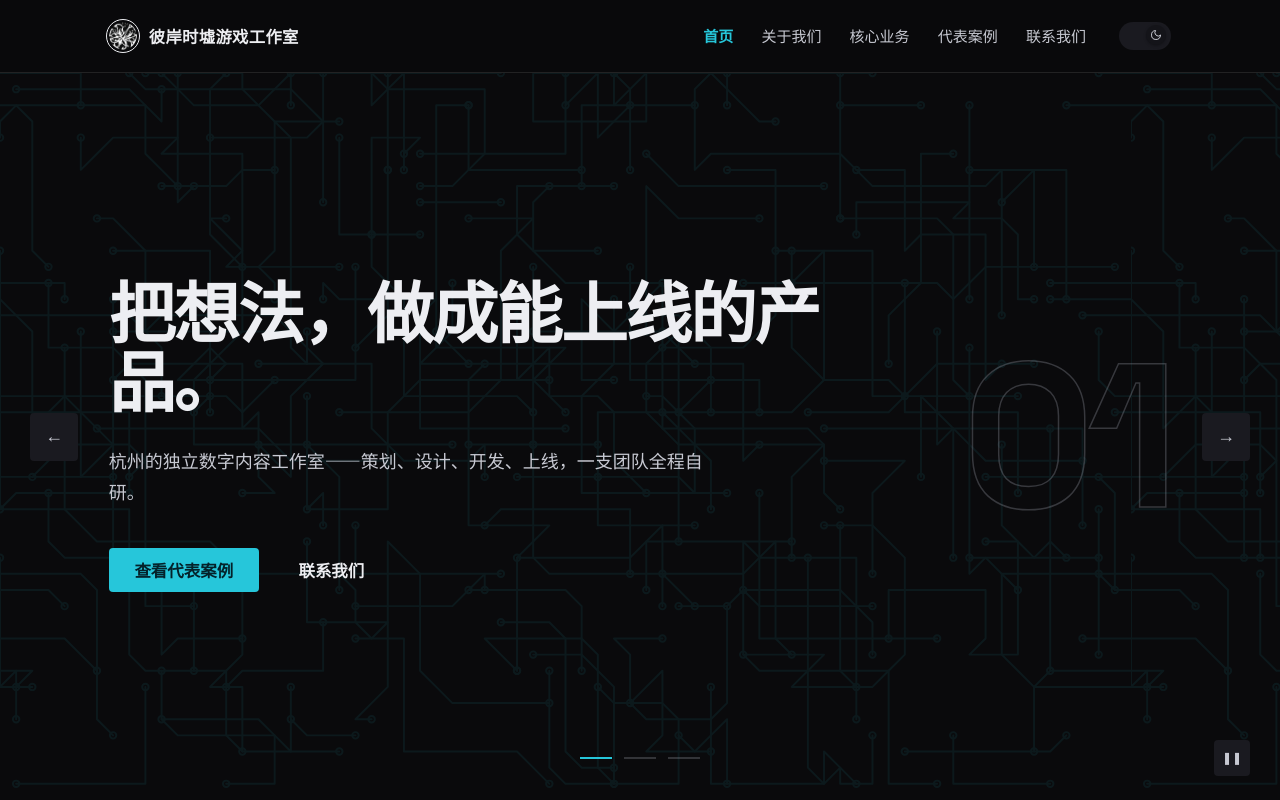
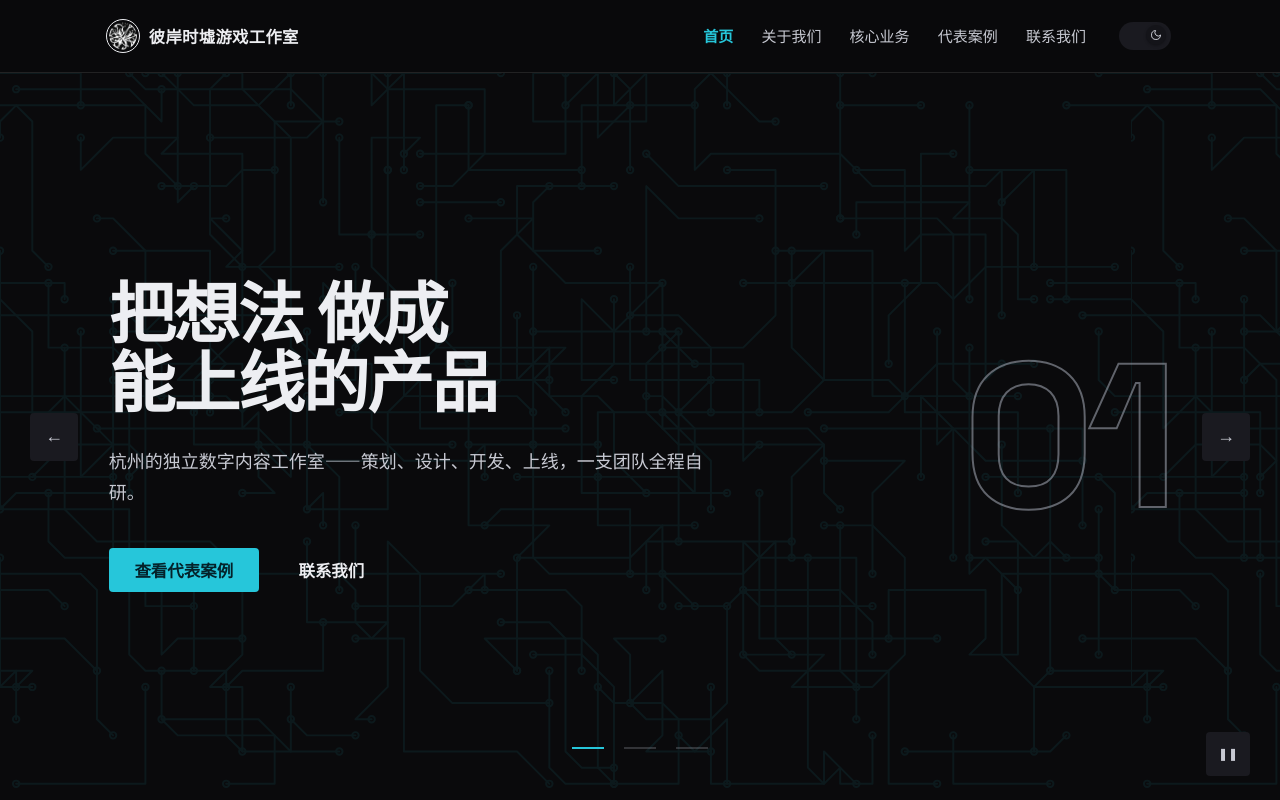
Before and after one commit to Brian-Qi/briandolph-company, a Vue app: page / in a window 1280 px wide. Shown: the top 800 px of the page. Built offline with nearby package versions, Linux system fonts and the light colour scheme.

Commit message:
chore(a11y/layout): 修复标题层级跳级(h1→h3改h2)、可点区域到 44px(指示点/暂停/导航/主题开关)、大序号对比度(浅色纯青)、标题平衡换行+去标点

```diff
--- a/src/components/HeroCarousel.vue
+++ b/src/components/HeroCarousel.vue
@@ -72,21 +72,21 @@ import { ref, computed, onMounted, onBeforeUnmount } from 'vue'
 
 const slides = [
   {
-    title: '把想法，做成能上线的产品。',
+    title: '把想法 做成能上线的产品',
     sub: '杭州的独立数字内容工作室——策划、设计、开发、上线，一支团队全程自研。',
     cta: '查看代表案例', to: '/works',
     cta2: '联系我们', to2: '/contact',
     tab: '关于我们'
   },
   {
-    title: '小而完整，全程负责。',
+    title: '小而完整 全程负责',
     sub: '一支团队从需求走到上线，不外包、不转包，交付可用、可维护。',
     cta: '了解合作流程', to: '/services',
     cta2: '联系我们', to2: '/contact',
     tab: '我们的坚持'
   },
   {
-    title: '把现实搬进可交互的数字孪生。',
+    title: '把现实搬进可交互的数字孪生',
     sub: '面向游戏、展示与仿真场景的 VR 与数字孪生内容制作。',
     cta: '了解能力', to: '/services',
     cta2: '联系我们', to2: '/contact',
@@ -225,7 +225,7 @@ onBeforeUnmount(() => {
   line-height: 0.8;
   letter-spacing: -0.04em;
   color: transparent;
-  -webkit-text-stroke: 1.5px rgba(128, 132, 142, 0.38);
+  -webkit-text-stroke: 2px var(--hero-index);
   user-select: none;
   flex: none;
 }
@@ -238,6 +238,8 @@ onBeforeUnmount(() => {
   line-height: 1.04;
   font-weight: 900;
   letter-spacing: -0.03em;
+  text-wrap: balance;
+  max-inline-size: 14ch;
 }
 .sub {
   margin: 26px 0 0;
@@ -283,8 +285,8 @@ onBeforeUnmount(() => {
 }
 .dot {
   position: relative;
-  width: 36px;
-  height: 24px;
+  width: 44px;
+  height: 44px;
   padding: 0;
   border: 0;
   background: none;
@@ -310,8 +312,8 @@ onBeforeUnmount(() => {
   right: 30px;
   bottom: 24px;
   z-index: 4;
-  width: 36px;
-  height: 36px;
+  width: 44px;
+  height: 44px;
   border-radius: var(--radius);
   display: grid;
   place-items: center;
--- a/src/components/SiteHeader.vue
+++ b/src/components/SiteHeader.vue
@@ -23,18 +23,22 @@
         </li>
         <li class="menu-cta">
           <button class="theme-switch" type="button" :class="{ 'is-light': isLight }" :aria-pressed="String(isLight)" :aria-label="isLight ? '切换到深色' : '切换到浅色'" @click="applyTheme(isLight ? 'dark' : 'light', $event)">
+            <span class="tt-track">
               <span class="knob">
                 <svg v-if="isLight" viewBox="0 0 24 24" fill="none" stroke="currentColor" stroke-width="2" stroke-linecap="round" stroke-linejoin="round" aria-hidden="true"><circle cx="12" cy="12" r="4"/><path d="M12 2v2M12 20v2M4.9 4.9l1.4 1.4M17.7 17.7l1.4 1.4M2 12h2M20 12h2M4.9 19.1l1.4-1.4M17.7 6.3l1.4-1.4"/></svg>
                 <svg v-else viewBox="0 0 24 24" fill="none" stroke="currentColor" stroke-width="2" stroke-linecap="round" stroke-linejoin="round" aria-hidden="true"><path d="M21 12.8A9 9 0 1 1 11.2 3a7 7 0 0 0 9.8 9.8z"/></svg>
+              </span>
             </span>
           </button>
         </li>
       </ul>
 
       <button class="theme-switch top-cta" type="button" :class="{ 'is-light': isLight }" :aria-pressed="String(isLight)" :aria-label="isLight ? '切换到深色' : '切换到浅色'" @click="applyTheme(isLight ? 'dark' : 'light', $event)">
+        <span class="tt-track">
           <span class="knob">
             <svg v-if="isLight" viewBox="0 0 24 24" fill="none" stroke="currentColor" stroke-width="2" stroke-linecap="round" stroke-linejoin="round" aria-hidden="true"><circle cx="12" cy="12" r="4"/><path d="M12 2v2M12 20v2M4.9 4.9l1.4 1.4M17.7 17.7l1.4 1.4M2 12h2M20 12h2M4.9 19.1l1.4-1.4M17.7 6.3l1.4-1.4"/></svg>
             <svg v-else viewBox="0 0 24 24" fill="none" stroke="currentColor" stroke-width="2" stroke-linecap="round" stroke-linejoin="round" aria-hidden="true"><path d="M21 12.8A9 9 0 1 1 11.2 3a7 7 0 0 0 9.8 9.8z"/></svg>
+          </span>
         </span>
       </button>
     </div>
--- a/src/styles/main.css
+++ b/src/styles/main.css
@@ -16,6 +16,7 @@
   --grad: #26c6da;
   --grad-line: #26262e;
   --divider: #26262e;
+  --hero-index: rgba(158, 164, 176, .58);
 
   /* 主题层色（昼夜切换用） */
   --head-bg: rgba(10,10,12,.82);
@@ -55,6 +56,7 @@
   --on-accent: #ffffff;
   --grad-line: #e3e5ea;
   --divider: color-mix(in srgb, var(--accent) 55%, var(--line));
+  --hero-index: var(--accent);
   --head-bg: #ffffff;
   --head-fg: #3b3e48;
   --head-fg-strong: #111318;
@@ -133,34 +135,37 @@ h2.blk-title { font-family: var(--font-display); font-size: clamp(26px, 1.2vw +
 .site-head { position: sticky; top: 0; background: var(--head-bg); backdrop-filter: blur(10px); z-index: 20; }
 .site-head::after { content: ""; display: block; height: var(--head-line-h); background: var(--head-line); }
 .nav { display: flex; align-items: center; height: 72px; gap: clamp(20px, 2.6vw, 40px); }
-.brand { display: flex; align-items: center; gap: 12px; font-weight: 700; letter-spacing: .02em; color: var(--head-fg-strong); }
+.brand { display: flex; align-items: center; gap: 12px; padding: 8px 0; font-weight: 700; letter-spacing: .02em; color: var(--head-fg-strong); }
 .mark { width: 28px; height: 28px; border-radius: 50%; object-fit: cover; display: block; flex: none; outline: 1px solid var(--head-fg-strong); outline-offset: 2px; transition: outline-color .2s ease; }
 .brand:hover .mark { outline-color: var(--accent); }
 .menu { display: flex; gap: clamp(18px, 2.2vw, 30px); margin: 0 0 0 auto; padding: 0; list-style: none; color: var(--head-fg); font-size: 15px; }
-.menu a { color: var(--head-fg); }
+.menu a { display: inline-block; padding: 12px 0; color: var(--head-fg); }
 .menu a:hover { color: var(--head-fg-strong); }
 .menu a.active { color: var(--head-active); font-weight: 600; }
 .menu-cta { display: none; }
 .cta { padding: 9px 20px; font-size: 14px; font-weight: 600; color: var(--on-accent); background: var(--grad); transition: filter .2s ease; }
 .cta:hover { filter: brightness(1.07); }
-/* 主题切换：中性滑动开关（滑块带图标） */
+/* 主题切换：中性滑动开关（滑块带图标）；按钮 44px 高命中区，胶囊为可视轨道 */
 .theme-switch {
-  position: relative; width: 52px; height: 28px; padding: 0; flex: none;
-  border: 0; border-radius: 999px;
-  background: var(--surface-2); cursor: pointer;
-  transition: background .26s var(--ease);
+  position: relative; width: 52px; height: 44px; padding: 0; flex: none;
+  border: 0; background: transparent; cursor: pointer;
+  display: grid; place-items: center;
 }
-.theme-switch:hover { background: var(--line); }
-.theme-switch .knob {
+.tt-track {
+  position: relative; width: 52px; height: 28px; border-radius: 999px;
+  background: var(--surface-2); transition: background .26s var(--ease);
+}
+.theme-switch:hover .tt-track { background: var(--line); }
+.knob {
   position: absolute; top: 3px; left: 3px; width: 20px; height: 20px; border-radius: 50%;
   display: grid; place-items: center; color: var(--ink2);
   background: var(--surface); box-shadow: 0 1px 3px rgba(0, 0, 0, .3);
   transition: transform .34s var(--ease), color .26s var(--ease);
 }
 .theme-switch:hover .knob { color: var(--ink); }
-.theme-switch .knob { transform: translateX(24px); }
+.knob { transform: translateX(24px); }
 .theme-switch.is-light .knob { transform: translateX(0); }
-.theme-switch .knob svg { width: 12px; height: 12px; display: block; }
+.knob svg { width: 12px; height: 12px; display: block; }
 
 /* View Transitions 圆形揭幕 */
 .vt-theme * { transition: none !important; }
@@ -215,7 +220,7 @@ h2.blk-title { font-family: var(--font-display); font-size: clamp(26px, 1.2vw +
 .cards { display: grid; grid-template-columns: repeat(2, minmax(0, 1fr)); gap: 0 var(--gap-lg); background: none; border: 0; }
 .card { background: transparent; padding: clamp(20px, 2vw, 28px) 0 clamp(24px, 2.2vw, 32px); border-top: 1px solid var(--divider); }
 .card .no { color: var(--accent); font-size: 13px; font-weight: 700; letter-spacing: .1em; }
-.card h3 { margin: 12px 0; font-size: 20px; color: var(--ink); }
+.card h2, .card h3 { margin: 12px 0; font-size: 20px; color: var(--ink); }
 .card p { margin: 0; color: var(--ink2); font-size: 15px; }
 .card ul { margin: 14px 0 0; padding-left: 18px; color: var(--muted); font-size: 14px; line-height: 1.95; }
 .card:hover { background: transparent; }
@@ -241,7 +246,7 @@ h2.blk-title { font-family: var(--font-display); font-size: clamp(26px, 1.2vw +
 .case-hero img { width: 100%; height: 100%; object-fit: cover; display: block; }
 .case-scrim { position: absolute; inset: 0; background: linear-gradient(0deg, rgba(6,6,8,.92) 0%, rgba(6,6,8,.35) 44%, rgba(6,6,8,0) 74%); }
 .case-hero-copy { position: absolute; left: 36px; bottom: 30px; z-index: 2; }
-.case-hero-copy h3 { font-family: var(--font-display); font-size: clamp(22px, 1.4vw + 12px, 40px); font-weight: 900; letter-spacing: -0.01em; margin: 0; color: #f4f3f6; }
+.case-hero-copy h2, .case-hero-copy h3 { font-family: var(--font-display); font-size: clamp(22px, 1.4vw + 12px, 40px); font-weight: 900; letter-spacing: -0.01em; margin: 0; color: #f4f3f6; }
 .case-hero-copy .sub { font-size: 14px; font-weight: 600; margin: 8px 0 0; color: var(--accent); }
 .case-cta { position: absolute; right: 36px; bottom: 30px; z-index: 2; }
 .case-body { display: grid; grid-template-columns: minmax(0, 1.7fr) minmax(0, 1fr); gap: 0 var(--gap-lg); padding-top: clamp(24px, 2.6vw, 30px); }
--- a/src/views/ServicesView.vue
+++ b/src/views/ServicesView.vue
@@ -10,7 +10,7 @@
     <div class="wrap">
       <div class="cards">
         <div v-for="(g, i) in co.scopeGroups" :key="g.key" class="card">
-          <h3>{{ g.title }}</h3>
+          <h2>{{ g.title }}</h2>
           <p>{{ g.desc }}</p>
           <ul>
             <li v-for="it in g.items" :key="it">{{ it }}</li>
--- a/src/views/WorksView.vue
+++ b/src/views/WorksView.vue
@@ -13,7 +13,7 @@
           <img :src="w.cover" :alt="w.name" loading="lazy" decoding="async">
           <span class="case-scrim"></span>
           <div class="case-hero-copy">
-            <h3>{{ w.name }}</h3>
+            <h2>{{ w.name }}</h2>
             <p class="sub">{{ w.subtitle }}</p>
           </div>
           <a class="btn primary case-cta" :href="w.url" target="_blank" rel="noopener">前往体验 ↗</a>
```
Lines whose indentation alone changed are shown as unchanged.
